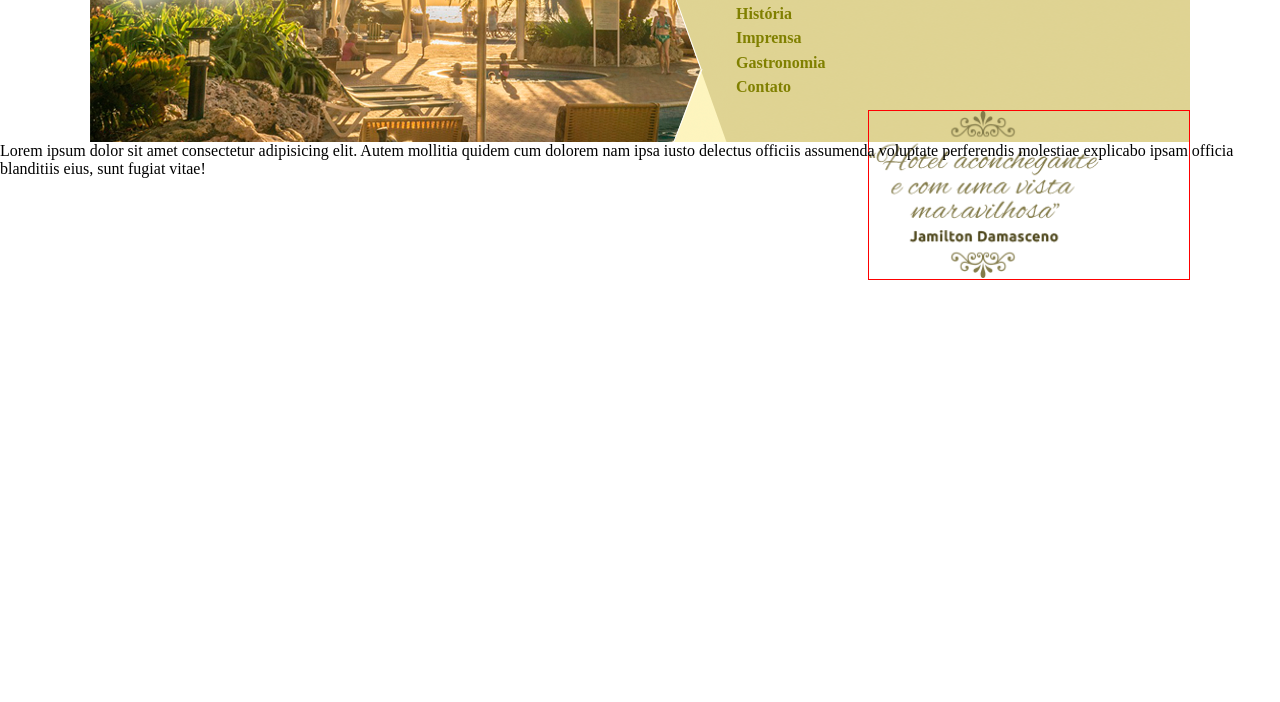
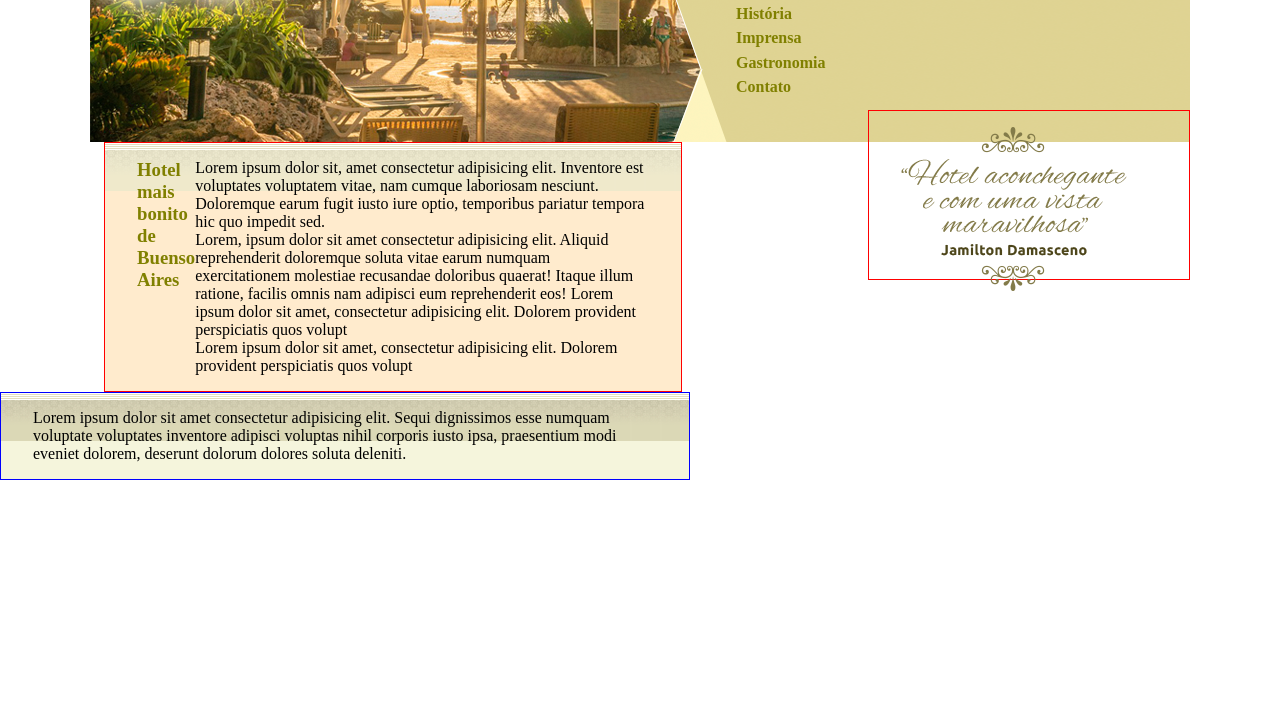
Before and after one commit to TaiFile/Udemy, a plain HTML site: page LearnCSS/Projeto5/index.html in a window 1280 px wide. Shown: the part 98-800 px from the top of the page. Drawn offline with Linux system fonts and the light colour scheme.

Commit message:
progredindo ...

```diff
--- a/LearnCSS/Projeto5/estilo.css
+++ b/LearnCSS/Projeto5/estilo.css
@@ -19,6 +19,9 @@ hr{
     background: bisque url('Imagens/topo-imagem-principal.png') no-repeat;
     margin: 0 auto;
     min-width: 700px;
+}
+#header img{
+    margin: 1em 2em;
 }
 
 #Rheader{
@@ -74,13 +77,33 @@ hr{
     width: 20em;
     height: 70%;
     float: right;
-    background: url('Imagens/depoimento.png') no-repeat;
     background-size: 230px;
     min-height: 100px;
     min-width: 50px;
 }
 
 #principal{
-    width: 86%;
+    border: 1px solid red;
+    width: 32em;
     height: auto;
+    margin-left: 6.5em;
+    background: blanchedalmond url('Imagens/bg-area-principal.png') repeat-x;
+    padding: 1em 2em;
+    display: flex;
+    float: left;
 }
+
+#principal h3{
+    color:olive;
+    padding-bottom: 0.5em;
+}
+
+#lateral{
+    border: 1px solid blue;
+    width: 39em;
+    height: auto;
+    display: flex;
+    float: left;
+    background: beige url('Imagens/bg-area-lateral.png') repeat-x;
+    padding: 1em 2em;
+}
--- a/LearnCSS/Projeto5/index.html
+++ b/LearnCSS/Projeto5/index.html
@@ -8,6 +8,7 @@
 </head>
 <body>
     <section id="header">
+        <img src="Imagens/logo.png" alt="">
         <section id="Rheader">
             <!-- Área de cidades e reserva -->
             <section id="reserva">
@@ -30,13 +31,23 @@
             </section>
 
             <section id="logo">
-
+                <img src="Imagens/depoimento.png" alt="">
             </section>
         </section> <!-- Final do Rheader-->
     </section>
 
-    <section id="Principal">
-        Lorem ipsum dolor sit amet consectetur adipisicing elit. Autem mollitia quidem cum dolorem nam ipsa iusto delectus officiis assumenda voluptate perferendis molestiae explicabo ipsam officia blanditiis eius, sunt fugiat vitae!
+    <section id="principal">
+        <h3>Hotel mais bonito de Buenso Aires</h3>
+        <p>
+            Lorem ipsum dolor sit, amet consectetur adipisicing elit. Inventore est voluptates voluptatem vitae, nam cumque laboriosam nesciunt.
+            Doloremque earum fugit iusto iure optio, temporibus pariatur tempora hic quo impedit sed. <br>
+            Lorem, ipsum dolor sit amet consectetur adipisicing elit. Aliquid reprehenderit doloremque soluta vitae earum numquam exercitationem molestiae recusandae doloribus quaerat! Itaque illum ratione, facilis omnis nam adipisci eum reprehenderit eos!
+            Lorem ipsum dolor sit amet, consectetur adipisicing elit. Dolorem provident perspiciatis quos volupt <br>
+            Lorem ipsum dolor sit amet, consectetur adipisicing elit. Dolorem provident perspiciatis quos volupt
+        </p>
+    </section>
+    <section id="lateral">
+        Lorem ipsum dolor sit amet consectetur adipisicing elit. Sequi dignissimos esse numquam voluptate voluptates inventore adipisci voluptas nihil corporis iusto ipsa, praesentium modi eveniet dolorem, deserunt dolorum dolores soluta deleniti.
     </section>
 </body>
 </html>
```
